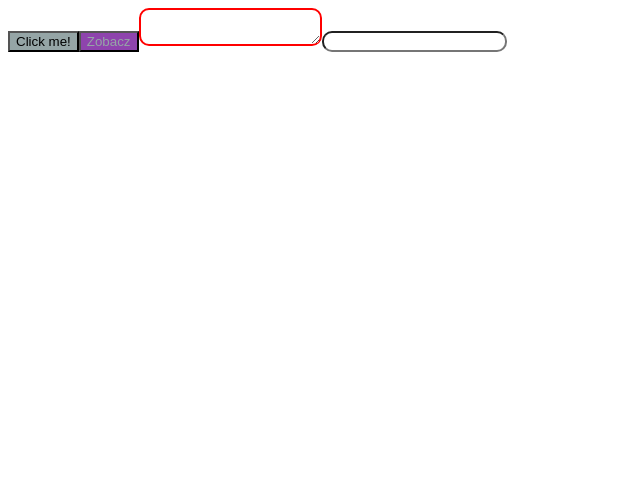
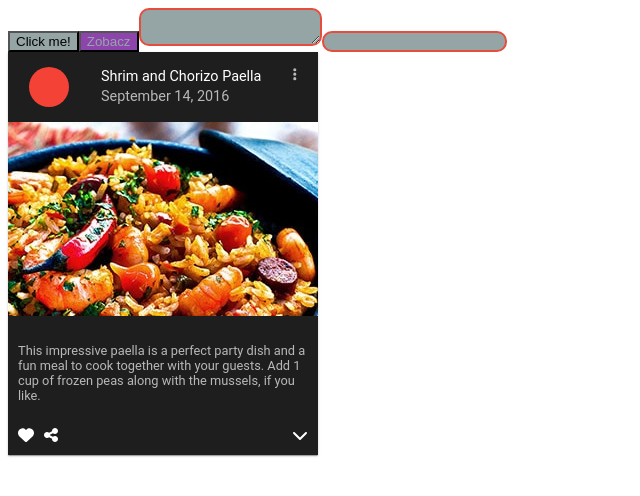
Before and after one commit to Margaretka15/szkola-reacta, a React (Create React App) app in the folder module-3/: page / in a window 1280 px wide. Shown: the top 496 px of the page, without its empty margins (0-640 px from the left). Built offline with nearby package versions, Linux system fonts and the light colour scheme.

Commit message:
module-3 add card component

```diff
--- a/module-3/package.json
+++ b/module-3/package.json
@@ -3,6 +3,9 @@
   "version": "0.1.0",
   "private": true,
   "dependencies": {
+    "@fortawesome/fontawesome-svg-core": "^6.1.1",
+    "@fortawesome/free-solid-svg-icons": "^6.1.1",
+    "@fortawesome/react-fontawesome": "^0.1.18",
     "@testing-library/jest-dom": "^5.16.4",
     "@testing-library/react": "^13.3.0",
     "@testing-library/user-event": "^13.5.0",
--- a/module-3/src/App.js
+++ b/module-3/src/App.js
@@ -1,4 +1,7 @@
 import {Button, Textarea, Input} from "./components/Form";
+import {Card} from "./components/Card";
+
+import paella from './assets/paella.jpg';
 
 function App() {
     return (
@@ -6,11 +9,13 @@ function App() {
             <Button bgColor="clouds" color="green">Click me!</Button>
             <Button bgColor="purple" color="clouds">Zobacz</Button>
             <Textarea bgColor="clouds" color="purple" borderRadius="10px" borderColor="red" borderSize="2px"/>
-            <Input bgColor="clouds" color="purple" borderRadius="10px" borderColor="clouds" borderSize="2px"/>
-
+            <Input bgColor="clouds" color="purple" borderRadius="10px" borderColor="red" borderSize="2px"/>
+            <Card title="Shrim and Chorizo Paella"
+                  intro="This impressive paella is a perfect party dish and a fun meal to cook together with your guests. Add 1 cup of frozen peas along with the mussels, if you like."
+                  content="Method: Heat 1/2 cup of the broth in a pot until simmering, add saffron and set aside for 10 minutes...."
+                  imgSrc={paella}/>
         </div>
     );
 }
 
-
 export default App;
--- /dev/null
+++ b/module-3/src/components/Card/Avatar.js
@@ -0,0 +1,16 @@
+import React from "react";
+
+const styles = {
+    avatar: {
+        borderRadius: '50%',
+        width: 40,
+        height: 40,
+        backgroundColor: '#f44336'
+    }
+}
+function Avatar(){
+    return(
+        <div style={styles.avatar}/>
+    )
+}
+export default Avatar;
--- /dev/null
+++ b/module-3/src/components/Card/Card.css
@@ -0,0 +1,55 @@
+.card {
+    box-sizing: border-box;
+    min-height: 400px;
+    width: 310px;
+    overflow: hidden;
+    background-color: #1e1e1e;
+    color: #b8b8b8;
+    box-shadow: rgba(0, 0, 0, 0.2) 0 2px 1px -1px, rgba(0, 0, 0, 0.14) 0px 1px 1px 0px, rgba(0, 0, 0, 0.12) 0px 1px 3px 0px;
+    font-family: "Roboto", "Arial", sans-serif;
+    padding-bottom: 10px;
+}
+
+.card span {
+    line-height: 20px;
+}
+
+.card__header {
+    display: flex;
+    justify-content: space-around;
+    padding: 15px 5px;
+    font-size: 0.9rem;
+}
+
+.card__header--title-wrapper {
+    display: flex;
+    flex-direction: column;
+}
+
+.text--white {
+    color: white;
+}
+
+.text--grey {
+    color: #b8b8b8;
+}
+
+.card__text-content {
+    padding: 10px;
+    font-size: 0.8rem;
+}
+
+.card__icons {
+    color: white;
+    display: flex;
+    padding: 0 10px;
+
+}
+
+.card__icons--social:not(:last-child) {
+    margin-right: 10px;
+}
+
+.card__icon--show-more {
+    margin-left: auto;
+}
--- /dev/null
+++ b/module-3/src/components/Card/Card.js
@@ -0,0 +1,44 @@
+import React, {useState} from "react";
+import {FontAwesomeIcon} from '@fortawesome/react-fontawesome';
+import {faHeart, faShareNodes, faChevronDown} from '@fortawesome/free-solid-svg-icons';
+import Header from "./Header";
+import './Card.css';
+
+function Card({title, content, intro, imgSrc}) {
+    const [isActive, setActive] = useState(false);
+    return (
+        <div className="card">
+            <Header title={title}/>
+            <img src={imgSrc}/>
+
+            <div className="card__text-content">
+                <p> {intro} </p>
+            </div>
+
+            <div className="card__icons">
+
+                <div className="card__icons--social">
+                    <FontAwesomeIcon icon={faHeart}/>
+                </div>
+
+                <div className="card__icons--social">
+                    <FontAwesomeIcon icon={faShareNodes}/>
+                </div>
+
+                <div className="card__icon--show-more" onClick={() => setActive(!isActive)}>
+                    <FontAwesomeIcon icon={faChevronDown}/>
+                </div>
+
+            </div>
+            {
+                isActive && (
+                    <div className="card__text-content">
+                        <p> {content} </p>
+                    </div>
+                )
+            }
+        </div>
+    )
+}
+
+export default Card;
--- /dev/null
+++ b/module-3/src/components/Card/Header.js
@@ -0,0 +1,20 @@
+import React from "react";
+import Avatar from "./Avatar";
+import {FontAwesomeIcon} from "@fortawesome/react-fontawesome";
+import {faEllipsisV} from "@fortawesome/free-solid-svg-icons";
+
+function Header({title}) {
+    return (
+        <div className="card__header">
+            <Avatar/>
+            <div className="card__header--title-wrapper">
+                <span className="text--white">{title}</span>
+                <span className="text--grey">September 14, 2016</span>
+            </div>
+            <div className="card__icon--details">
+                <FontAwesomeIcon icon={faEllipsisV}/>
+            </div>
+        </div>
+    );
+}
+export default Header;
--- /dev/null
+++ b/module-3/src/components/Card/index.js
@@ -0,0 +1,3 @@
+export {default as Card} from './Card';
+export {default as Avatar} from './Avatar';
+export {default as CardHeader} from './Header';
--- a/module-3/src/components/Form/Input.js
+++ b/module-3/src/components/Form/Input.js
@@ -3,9 +3,9 @@ import colors from "../../styles/colors";
 function Input({bgColor, color, borderSize, borderRadius, borderColor}) {
 
     const styles = {
-        backgroundColor: bgColor,
-        color: color,
-        border: `${borderSize} solid ${borderColor}`,
+        backgroundColor: colors[bgColor],
+        color: colors[color],
+        border: `${borderSize} solid ${colors[borderColor]}`,
         borderRadius: borderRadius
     }
 
--- a/module-3/src/components/Form/Textarea.js
+++ b/module-3/src/components/Form/Textarea.js
@@ -3,9 +3,9 @@ import colors from "../../styles/colors";
 function Textarea({bgColor, color, borderSize, borderRadius, borderColor}) {
 
     const styles = {
-        backgroundColor: bgColor,
-        color: color,
-        border: `${borderSize} solid ${borderColor}`,
+        backgroundColor: colors[bgColor],
+        color: colors[color],
+        border: `${borderSize} solid ${colors[borderColor]}`,
         borderRadius: borderRadius
     }
 
```
Also changed, not shown: module-3/src/assets/paella.jpg (added), 1 other file (tests, documents, lock files or other folders).
